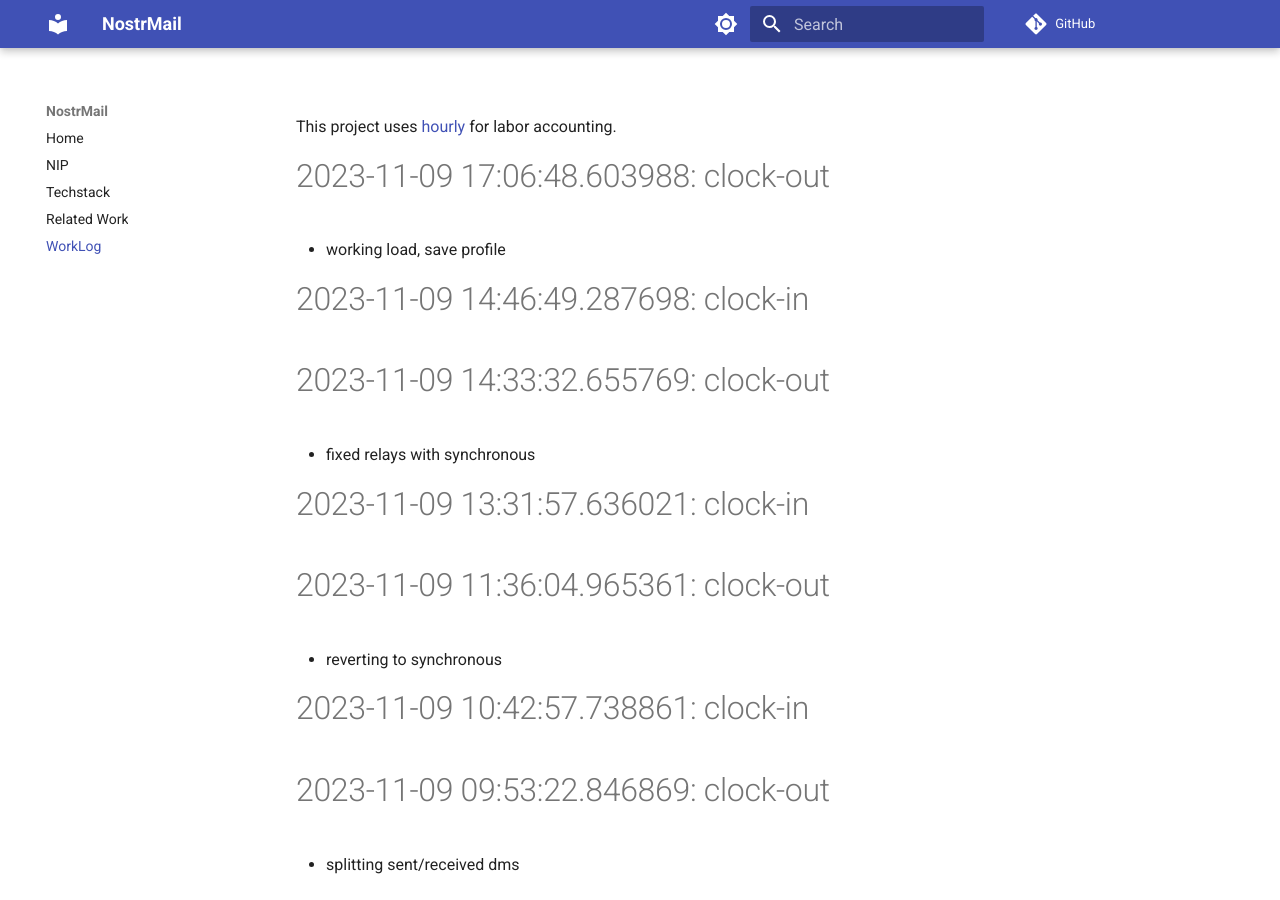
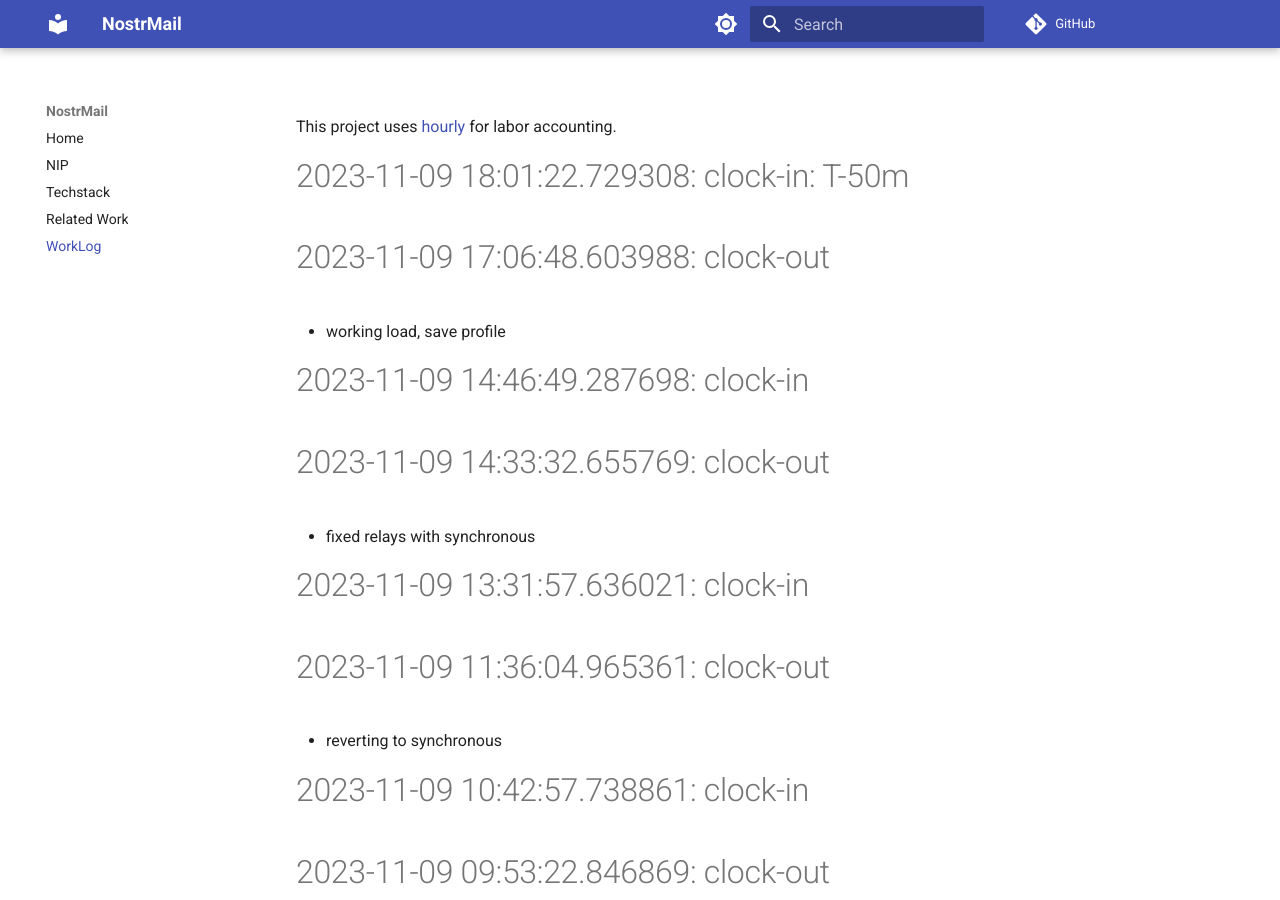
Before and after one commit to asherp/nostr-mail, an MkDocs documentation site: the page built from docs/WorkLog.md, in a window 1280 px wide and 900 px high. Built offline with MkDocs 1.6.1 and Material for MkDocs 9.7.7, drawn with Linux system fonts in a browser that asks for light colours; comment, search, counter and statistics services are not loaded.

Commit message:
clock-in: T-50m

```diff
--- a/WorkLog.md
+++ b/WorkLog.md
@@ -1,3 +1,6 @@
+
+# 2023-11-09 18:01:22.729308: clock-in: T-50m
+
 # 2023-11-09 17:06:48.603988: clock-out
 
 * working load, save profile
```
